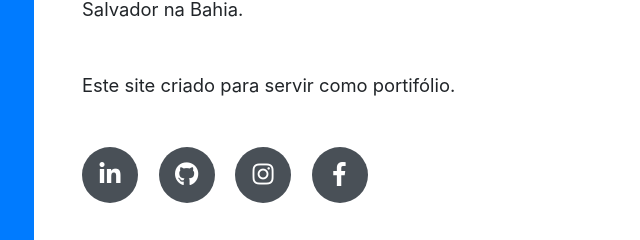
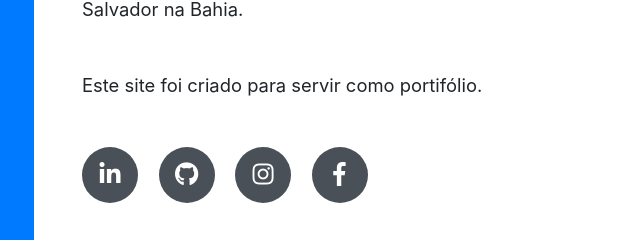
Before and after one commit to Rainangramacho/Rainangramacho.github.io, a website with bundled scripts: page index.html in a window 1280 px wide. Shown: the part 380-620 px from the top of the page, 238-878 px from the left. Built offline with nearby package versions, Linux system fonts and the light colour scheme; a web font is replaced by a local one.

Commit message:
Update index.html

```diff
--- a/index.html
+++ b/index.html
@@ -70,7 +70,7 @@
           <a href="mailto:name@email.com">rainan.gramacho@hotmail.com</a>
         </div>
         <p class="lead mb-5">Me chamo Rainan Gramacho e sou estudante de Ciências da Computação na faculdade UNIFACS em Salvador na Bahia. </p>
-        <p class="lead mb-5">Este site criado para servir como portifólio.</p>
+        <p class="lead mb-5">Este site foi criado para servir como portifólio.</p>
         <div class="social-icons">
           <a href="https://www.linkedin.com/in/rainan-gramacho-568527137/">
             <i class="fab fa-linkedin-in"></i>
```
